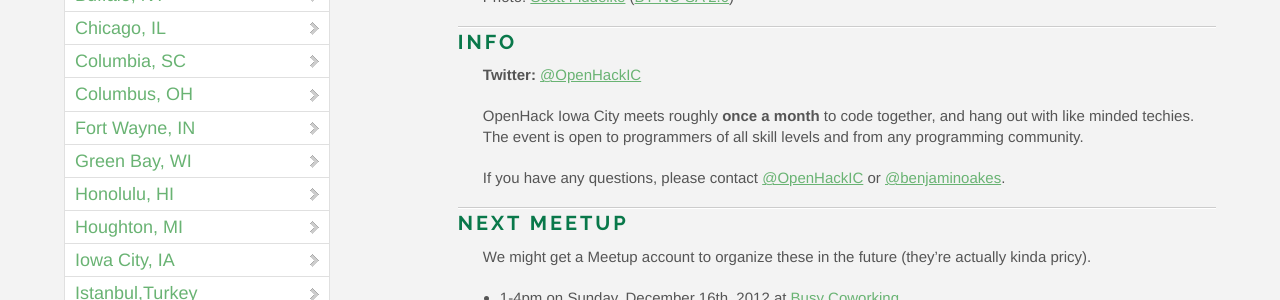
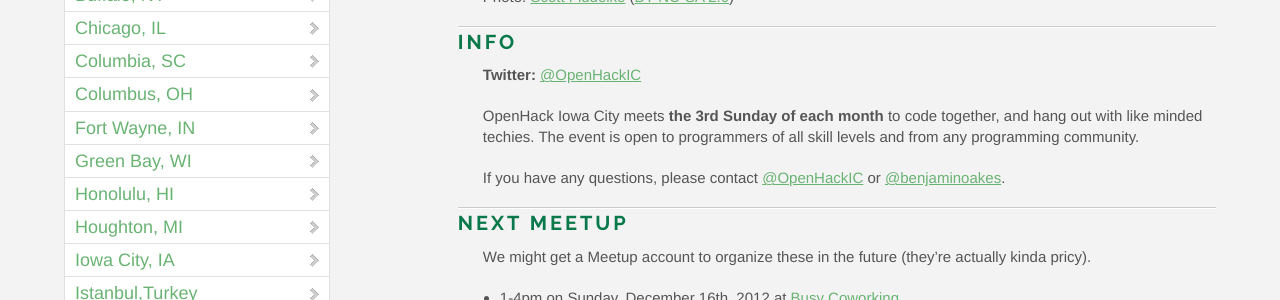
Before and after one commit to OpenHack/openhack.github.com, a Jekyll site: the page built from iowa_city/index.markdown, in a window 1280 px wide. Shown: the part 403-703 px from the top of the page. Built offline with Jekyll 4.4.1, drawn with Linux system fonts in a browser that asks for light colours; nearby versions of some CDN libraries; Markdown is read by kramdown in place of the engine named in the settings; comment, search, counter and statistics services are not loaded.

Commit message:
Make timing explicit

```diff
--- a/iowa_city/index.markdown
+++ b/iowa_city/index.markdown
@@ -13,7 +13,7 @@ Photo: [Scott Fiddelke](http://www.flickr.com/photos/scottfidd/7084756573/) ([BY
 
 **Twitter:** [@OpenHackIC](http://twitter.com/OpenHackIC)
 
-OpenHack Iowa City meets roughly **once a month** to code together, and hang out with like minded techies. The event is open to programmers of all skill levels and from any programming community.
+OpenHack Iowa City meets **the 3rd Sunday of each month** to code together, and hang out with like minded techies. The event is open to programmers of all skill levels and from any programming community.
 
 If you have any questions, please contact [@OpenHackIC](http://twitter.com/OpenHackIC) or [@benjaminoakes](http://twitter.com/benjaminoakes).
 
```
